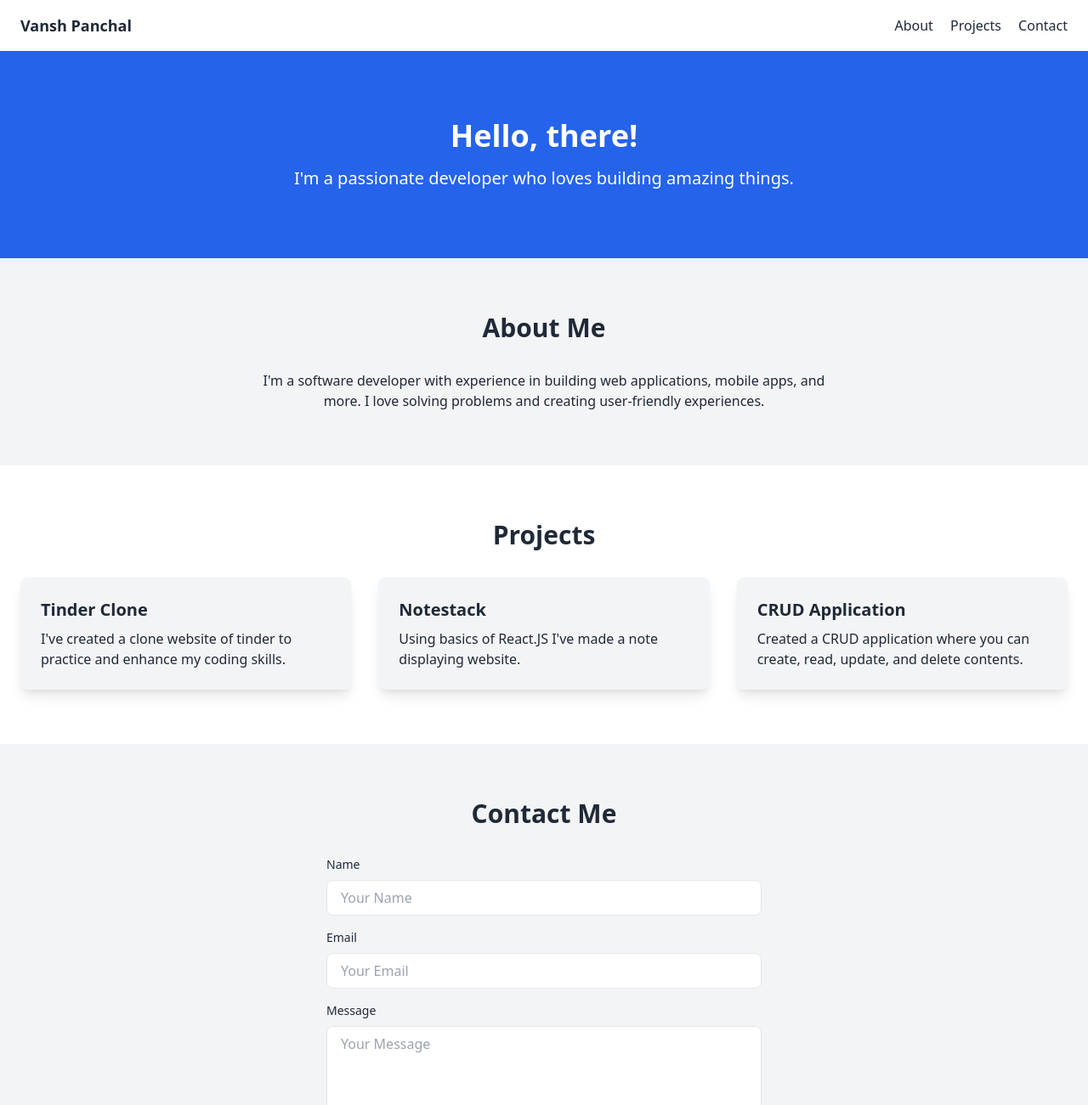
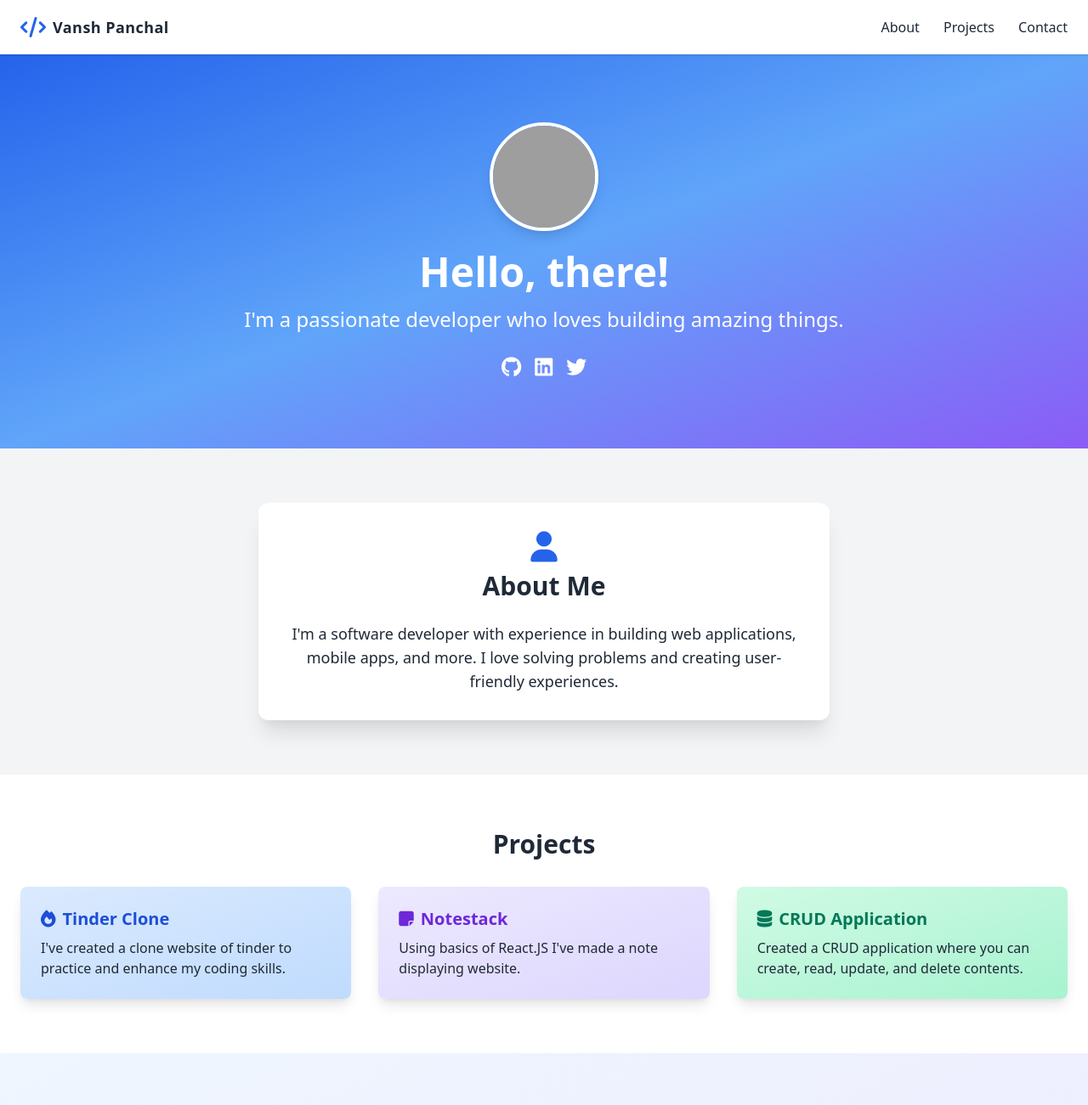
Before and after one commit to vanshpanchall/FSWD1, a plain HTML site: page index.html in a window 1280 px wide. Shown: the top 1301 px of the page at 85% size. Drawn offline with nearby package versions, Linux system fonts and the light colour scheme; grey boxes are pictures that could not be loaded.

Commit message:
Update index.html

```diff
--- a/index.html
+++ b/index.html
@@ -7,39 +7,87 @@
     <meta name="viewport" content="width=device-width, initial-scale=1.0">
     <title>Vansh Panchal - Portfolio</title>
     <link href="https://cdn.jsdelivr.net/npm/tailwindcss@2.2.19/dist/tailwind.min.css" rel="stylesheet">
+    <link rel="stylesheet" href="https://cdnjs.cloudflare.com/ajax/libs/font-awesome/6.4.0/css/all.min.css">
+    <style>
+        .fade-in {
+            animation: fadeIn 1s ease-in;
+        }
+
+        @keyframes fadeIn {
+            from {
+                opacity: 0;
+                transform: translateY(20px);
+            }
+
+            to {
+                opacity: 1;
+                transform: none;
+            }
+        }
+    </style>
 </head>
 
 <body class="bg-gray-100 text-gray-800">
+    <!-- <div class="p-6 w-2/3 bg-blue-500 text-white rounded-lg transform
+    hover:scale-110 transition-all duration-300">
+        Hover to Scale
+    </div> -->
+    <!-- <div class="grid grid-cols-1 sm:grid-cols-2 md:grid-cols-3 lg:grid-cols-4
+    gap-4">
+        <div class="bg-blue-500 p-6">Item 1</div>
+        <div class="bg-green-500 p-6">Item 2</div>
+        <div class="bg-red-500 p-6">Item 3</div>
+        <div class="bg-yellow-500 p-6">Item 4</div>
+    </div> -->
     <!-- Navigation -->
-    <nav class="bg-white shadow">
-        <div class="container mx-auto px-6 py-4">
-            <div class="flex justify-between items-center">
-                <div class="text-lg font-semibold">Vansh Panchal</div>
-                <div class="space-x-4">
-                    <a href="#about" class="hover:text-gray-600">About</a>
-                    <a href="#projects" class="hover:text-gray-600">Projects</a>
-                    <a href="#contact" class="hover:text-gray-600">Contact</a>
+    <nav class="bg-white shadow sticky top-0 z-50">
+        <div class="container mx-auto px-6 py-4 flex justify-between items-center">
+            <div class="flex items-center space-x-2">
+                <span class="text-blue-600 text-2xl"><i class="fas fa-code"></i></span>
+                <span class="text-lg font-bold tracking-wide">Vansh Panchal</span>
             </div>
+            <div class="space-x-6">
+                <a href="#about"
+                    class="hover:text-blue-600 relative after:block after:h-0.5 after:bg-blue-600 after:scale-x-0 hover:after:scale-x-100 after:transition-transform after:duration-300 after:origin-left">About</a>
+                <a href="#projects"
+                    class="hover:text-blue-600 relative after:block after:h-0.5 after:bg-blue-600 after:scale-x-0 hover:after:scale-x-100 after:transition-transform after:duration-300 after:origin-left">Projects</a>
+                <a href="#contact"
+                    class="hover:text-blue-600 relative after:block after:h-0.5 after:bg-blue-600 after:scale-x-0 hover:after:scale-x-100 after:transition-transform after:duration-300 after:origin-left">Contact</a>
             </div>
         </div>
     </nav>
 
     <!-- Hero Section -->
-    <header class="bg-blue-600 text-white py-20">
-        <div class="container mx-auto px-6 text-center">
-            <h1 class="text-4xl font-bold mb-4">Hello, there!</h1>
-            <p class="text-xl">I'm a passionate developer who loves building amazing things.</p>
+    <header
+        class="bg-gradient-to-br from-blue-600 via-blue-400 to-purple-500 text-white py-20 relative overflow-hidden">
+        <div class="container mx-auto px-6 text-center fade-in">
+            <div class="flex flex-col items-center justify-center">
+                <img src="https://i.pravatar.cc/120?img=3" alt="Profile"
+                    class="w-32 h-32 rounded-full border-4 border-white shadow-lg mb-6 hover:scale-105 transform transition duration-300">
+                <h1 class="text-5xl font-extrabold mb-4 drop-shadow-lg">Hello, there!</h1>
+                <p class="text-2xl font-medium mb-4">I'm a passionate developer who loves building amazing things.</p>
+                <div class="flex space-x-4 justify-center mt-2">
+                    <a href="#" class="text-white hover:text-blue-200 text-2xl"><i class="fab fa-github"></i></a>
+                    <a href="#" class="text-white hover:text-blue-200 text-2xl"><i class="fab fa-linkedin"></i></a>
+                    <a href="#" class="text-white hover:text-blue-200 text-2xl"><i class="fab fa-twitter"></i></a>
+                </div>
+            </div>
         </div>
     </header>
 
     <!-- About Section -->
     <section id="about" class="py-16">
         <div class="container mx-auto px-6">
-            <h2 class="text-3xl font-bold text-center mb-8">About Me</h2>
-            <p class="text-center max-w-2xl mx-auto">
+            <div class="max-w-2xl mx-auto bg-white rounded-xl shadow-xl p-8 fade-in">
+                <div class="flex flex-col items-center mb-4">
+                    <span class="text-blue-600 text-4xl mb-2"><i class="fas fa-user"></i></span>
+                    <h2 class="text-3xl font-bold text-center mb-2">About Me</h2>
+                </div>
+                <p class="text-center text-lg">
                     I'm a software developer with experience in building web applications, mobile apps, and more. I love
                     solving problems and creating user-friendly experiences.
                 </p>
+            </div>
         </div>
     </section>
 
@@ -49,18 +97,24 @@
             <h2 class="text-3xl font-bold text-center mb-8">Projects</h2>
             <div class="grid grid-cols-1 md:grid-cols-2 lg:grid-cols-3 gap-8">
                 <!-- Project 1 -->
-                <div class="bg-gray-100 p-6 rounded-lg shadow-lg">
-                    <h3 class="text-xl font-bold mb-2">Tinder Clone</h3>
+                <div
+                    class="bg-gradient-to-br from-blue-100 to-blue-200 p-6 rounded-lg shadow-lg hover:scale-105 transform transition duration-300 fade-in">
+                    <h3 class="text-xl font-bold mb-2 text-blue-700 flex items-center"><i
+                            class="fas fa-fire mr-2"></i>Tinder Clone</h3>
                     <p>I've created a clone website of tinder to practice and enhance my coding skills.</p>
                 </div>
                 <!-- Project 2 -->
-                <div class="bg-gray-100 p-6 rounded-lg shadow-lg">
-                    <h3 class="text-xl font-bold mb-2">Notestack</h3>
+                <div
+                    class="bg-gradient-to-br from-purple-100 to-purple-200 p-6 rounded-lg shadow-lg hover:scale-105 transform transition duration-300 fade-in">
+                    <h3 class="text-xl font-bold mb-2 text-purple-700 flex items-center"><i
+                            class="fas fa-sticky-note mr-2"></i>Notestack</h3>
                     <p>Using basics of React.JS I've made a note displaying website.</p>
                 </div>
                 <!-- Project 3 -->
-                <div class="bg-gray-100 p-6 rounded-lg shadow-lg">
-                    <h3 class="text-xl font-bold mb-2">CRUD Application</h3>
+                <div
+                    class="bg-gradient-to-br from-green-100 to-green-200 p-6 rounded-lg shadow-lg hover:scale-105 transform transition duration-300 fade-in">
+                    <h3 class="text-xl font-bold mb-2 text-green-700 flex items-center"><i
+                            class="fas fa-database mr-2"></i>CRUD Application</h3>
                     <p>Created a CRUD application where you can create, read, update, and delete contents.</p>
                 </div>
             </div>
@@ -68,32 +122,50 @@
     </section>
 
     <!-- Contact Section -->
-    <section id="contact" class="py-16">
+    <section id="contact" class="py-16 bg-gradient-to-br from-blue-50 to-purple-100">
         <div class="container mx-auto px-6">
+            <div class="max-w-lg mx-auto bg-white rounded-xl shadow-xl p-8 fade-in">
                 <h2 class="text-3xl font-bold text-center mb-8">Contact Me</h2>
-            <form class="max-w-lg mx-auto">
+                <form>
                     <div class="mb-4">
                         <label for="name" class="block text-sm font-medium mb-2">Name</label>
-                    <input type="text" id="name" class="w-full px-4 py-2 border rounded-lg" placeholder="Your Name">
+                        <input type="text" id="name"
+                            class="w-full px-4 py-2 border rounded-lg focus:ring-2 focus:ring-blue-400"
+                            placeholder="Your Name">
                     </div>
                     <div class="mb-4">
                         <label for="email" class="block text-sm font-medium mb-2">Email</label>
-                    <input type="email" id="email" class="w-full px-4 py-2 border rounded-lg" placeholder="Your Email">
+                        <input type="email" id="email"
+                            class="w-full px-4 py-2 border rounded-lg focus:ring-2 focus:ring-blue-400"
+                            placeholder="Your Email">
                     </div>
                     <div class="mb-4">
                         <label for="message" class="block text-sm font-medium mb-2">Message</label>
-                    <textarea id="message" class="w-full px-4 py-2 border rounded-lg" rows="4"
+                        <textarea id="message"
+                            class="w-full px-4 py-2 border rounded-lg focus:ring-2 focus:ring-blue-400" rows="4"
                             placeholder="Your Message"></textarea>
                     </div>
-                <button type="submit" class="w-full bg-blue-600 text-white py-2 rounded-lg hover:bg-blue-700">Send
+                    <button type="submit"
+                        class="w-full bg-blue-600 text-white py-2 rounded-lg hover:bg-blue-700 transition">Send
                         Message</button>
                 </form>
+                <div class="flex justify-center space-x-4 mt-6">
+                    <a href="#" class="text-blue-600 hover:text-blue-800 text-2xl"><i class="fab fa-github"></i></a>
+                    <a href="#" class="text-blue-600 hover:text-blue-800 text-2xl"><i class="fab fa-linkedin"></i></a>
+                    <a href="#" class="text-blue-600 hover:text-blue-800 text-2xl"><i class="fab fa-twitter"></i></a>
+                </div>
+            </div>
         </div>
     </section>
 
     <!-- Footer -->
-    <footer class="bg-gray-800 text-white py-8">
-        <div class="container mx-auto px-6 text-center">
+    <footer class="bg-gray-900 text-white py-8">
+        <div class="container mx-auto px-6 text-center flex flex-col items-center">
+            <div class="flex space-x-4 mb-2">
+                <a href="#" class="text-white hover:text-blue-400 text-xl"><i class="fab fa-github"></i></a>
+                <a href="#" class="text-white hover:text-blue-400 text-xl"><i class="fab fa-linkedin"></i></a>
+                <a href="#" class="text-white hover:text-blue-400 text-xl"><i class="fab fa-twitter"></i></a>
+            </div>
             <p>&copy; 2025 Vansh Panchal. All rights reserved.</p>
         </div>
     </footer>
```
Lines whose indentation alone changed are shown as unchanged.
